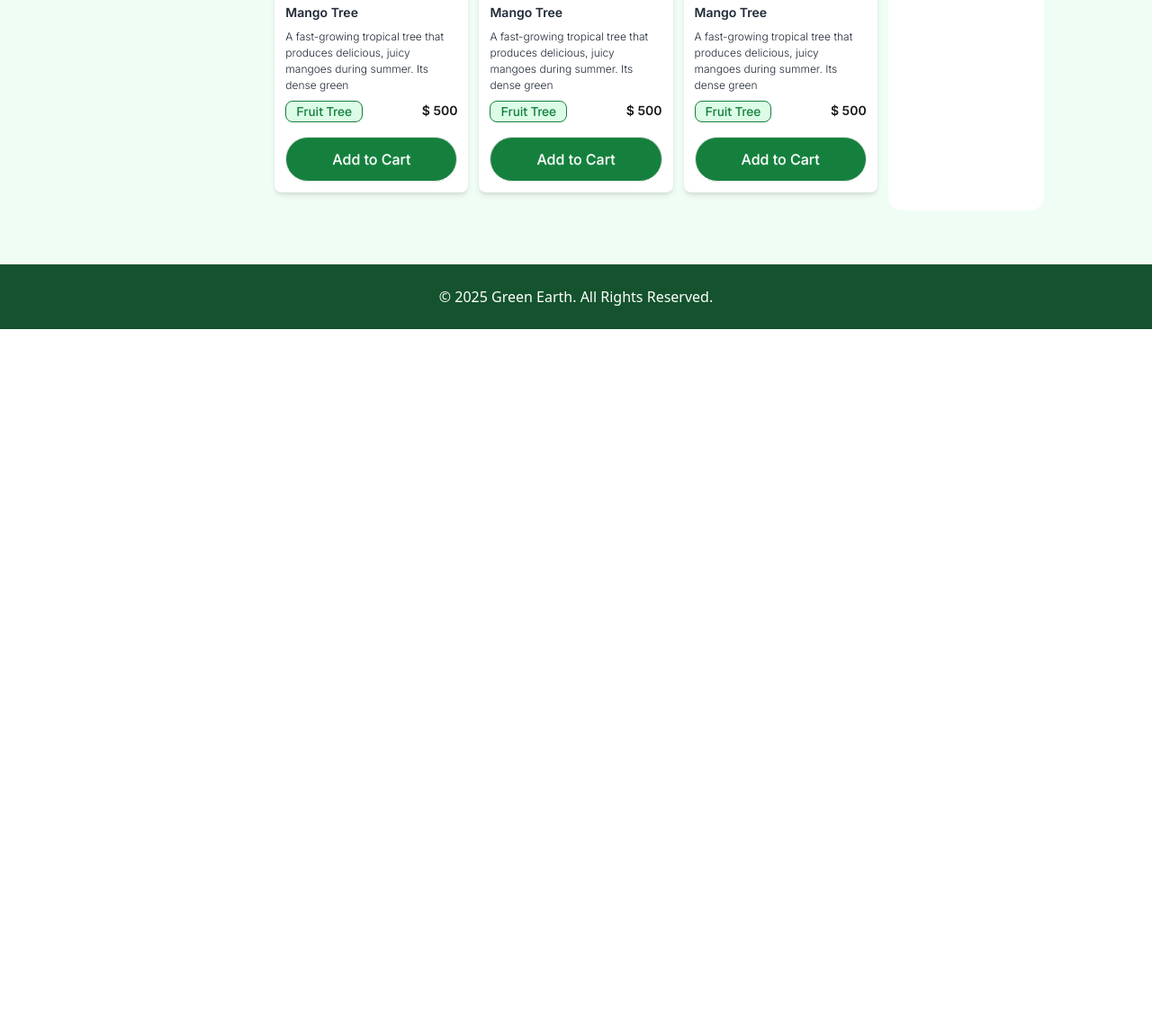
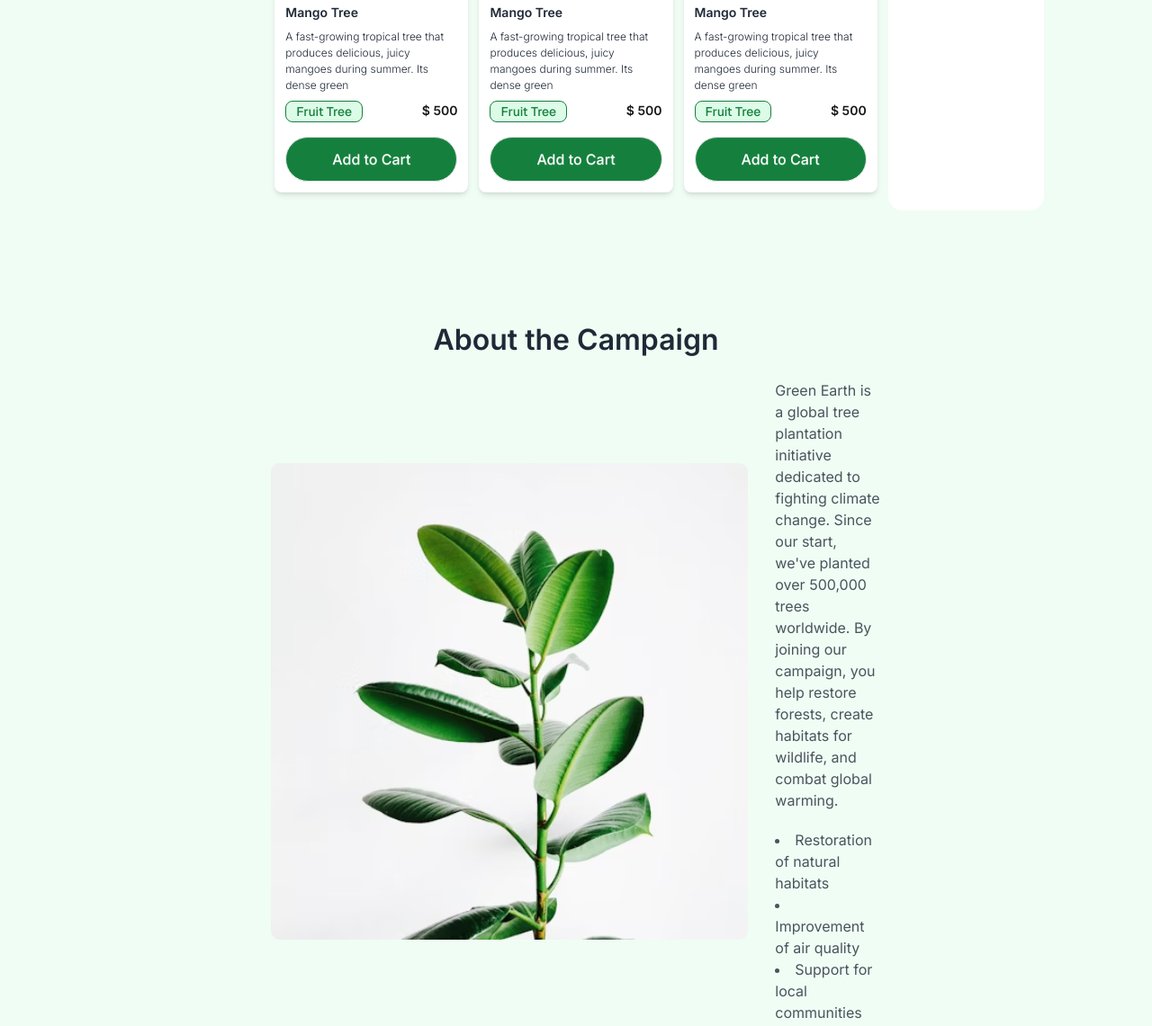
Before and after one commit to MuhitShimanto/green-earth-plant-shop, a plain HTML site: page index.html in a window 1280 px wide. Shown: the part 1234-2375 px from the top of the page at 90% size. Before the commit the page ends 1600 px from the top, so only its background shows below. Drawn offline with nearby package versions, Linux system fonts and the light colour scheme.

Commit message:
Complete Campaign Section

```diff
--- a/index.html
+++ b/index.html
@@ -371,6 +371,38 @@
           </div>
         </div>
       </section>
+      <section class="py-15">
+        <h2
+          class="pb-5 text-center inter font-semibold text-[24px] lg:text-[32px] text-[#1F2937]"
+        >
+          About the Campaign
+        </h2>
+        <div class="grid grid-cols-1 lg:grid-cols-6">
+          <div class="lg:col-span-1"></div>
+          <div class="lg:col-span-4 flex flex-col lg:flex-row items-center gap-[30px] px-10 lg:px-[88px]">
+            <img
+              class="h-[530px] w-[530px]"
+              src="./assets/about.png"
+              alt="About the Campaign"
+            />
+            <div class="inter font-normal text-[16px] text-[#1F2937]/80">
+              <p>
+                Green Earth is a global tree plantation initiative dedicated to
+                fighting climate change. Since our start, we've planted over
+                500,000 trees worldwide. By joining our campaign, you help
+                restore forests, create habitats for wildlife, and combat global
+                warming.
+              </p>
+              <ul class="list-disc list-inside mt-5">
+                <li>Restoration of natural habitats</li>
+                <li>Improvement of air quality</li>
+                <li>Support for local communities</li>
+              </ul>
+            </div>
+          </div>
+          <div class="col-span-1"></div>
+        </div>
+      </section>
 
     </main>
     <footer class="h-[72px] w-full bg-[#14532D] flex justify-center items-center text-white">
```
